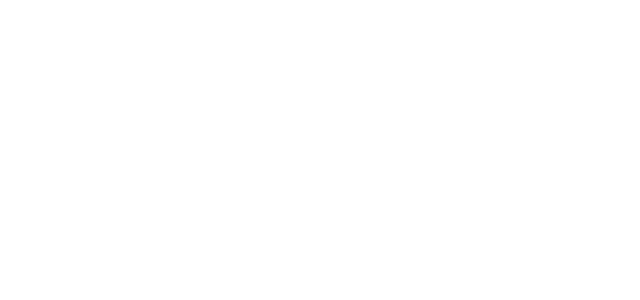
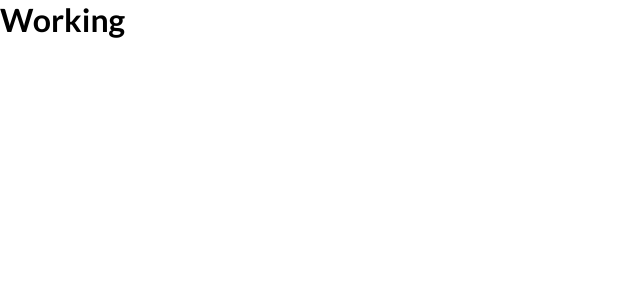
Before and after one commit to BGZStephen/table-football-league-dashboard, a React (Create React App) app: page /login in a window 1280 px wide. Shown: the top 300 px of the page, without its empty margins (0-640 px from the left). Built offline with nearby package versions, Linux system fonts and the light colour scheme.

Commit message:
base route init

```diff
--- a/package.json
+++ b/package.json
@@ -6,6 +6,7 @@
     "node-sass": "^4.9.3",
     "react": "^16.5.2",
     "react-dom": "^16.5.2",
+    "react-router-dom": "^4.3.1",
     "react-scripts": "2.0.4"
   },
   "scripts": {
--- a/src/components/app/app.jsx
+++ b/src/components/app/app.jsx
@@ -1,10 +1,21 @@
 import React, { Component } from 'react';
+import { BrowserRouter, Switch, Route, Redirect } from 'react-router-dom'
+import Login from '../login/login'
 
 class App extends Component {
   render() {
     return (
-      <div className="app"></div>
-    );
+      <BrowserRouter>
+        <div className="app">
+          <Switch>
+            <Route exact path='/' render={() => (
+              <Redirect to="/login"/>
+            )}/>
+            <Route path='/login' component={Login}/>
+          </Switch>
+        </div>
+      </BrowserRouter>
+    )
   }
 }
 
--- /dev/null
+++ b/src/components/login/login.jsx
@@ -0,0 +1,13 @@
+import React, { Component } from 'react';
+
+class Login extends Component {
+  render() {
+    return (
+      <div className="login">
+        <h1>Working</h1>
+      </div>
+    )
+  }
+}
+
+export default Login;
```
Also changed, not shown: 1 other file (tests, documents, lock files or other folders).
